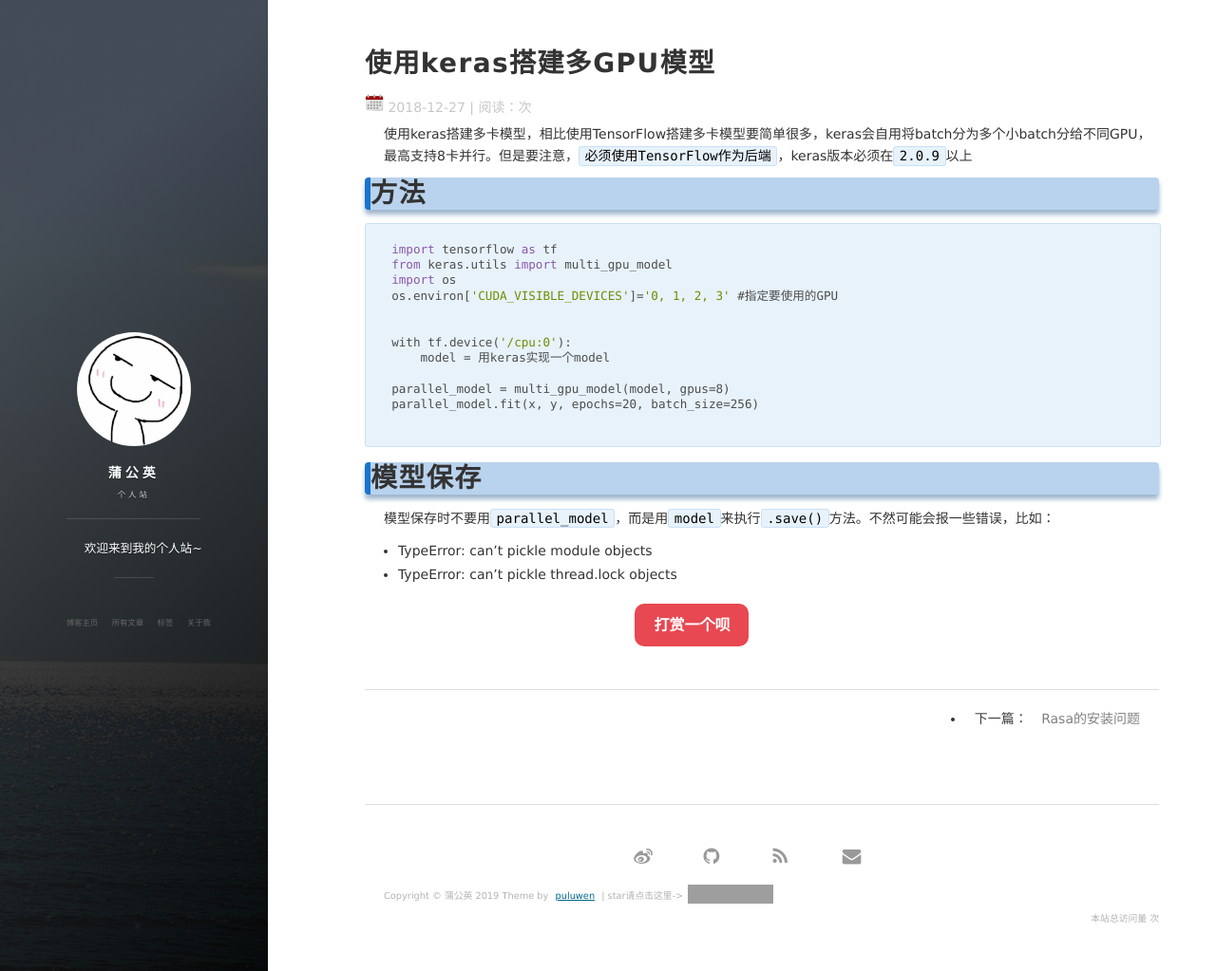
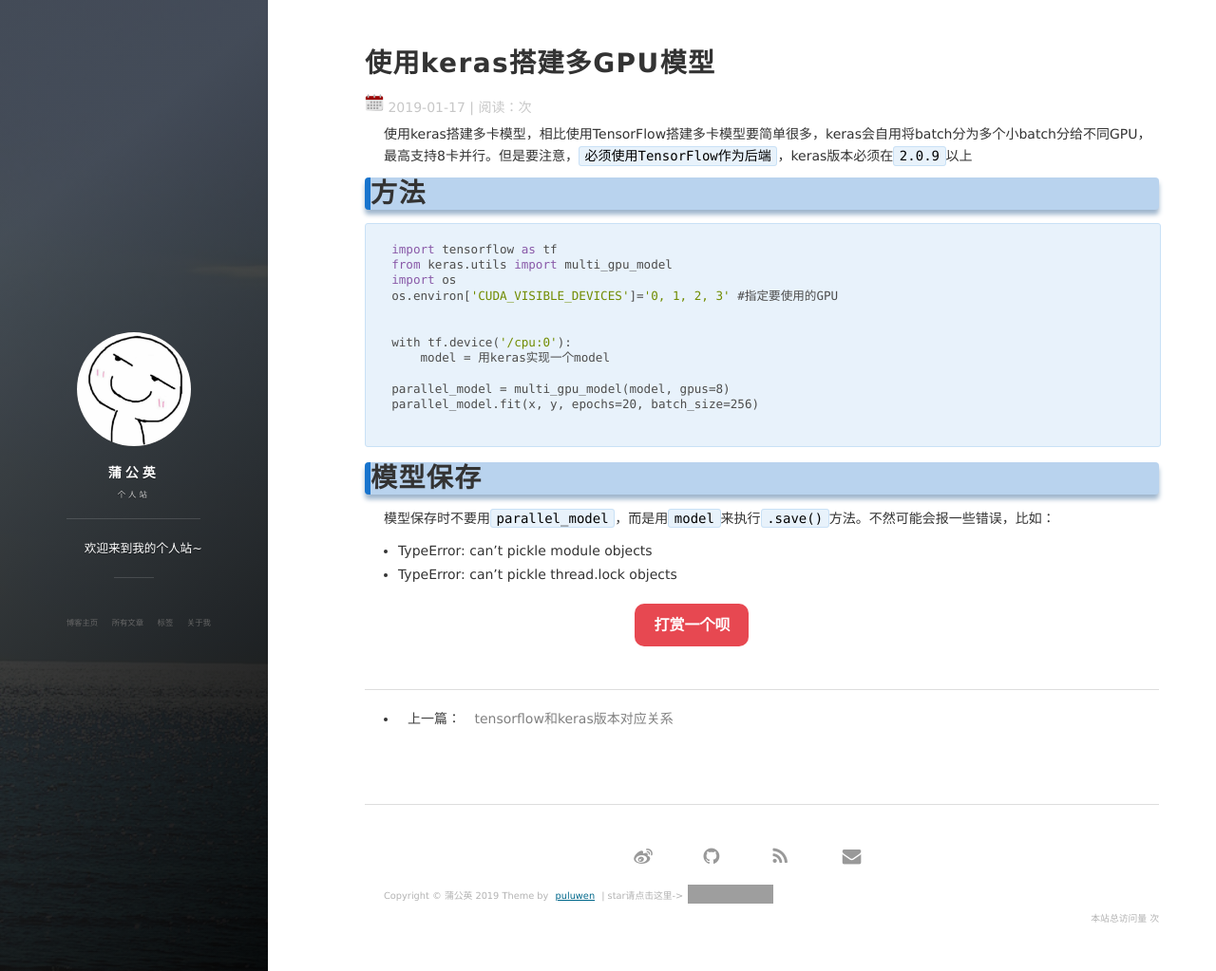
Before and after one commit to puluwen/puluwen.github.io, a Jekyll site: the page built from _posts/2018-01-17-keras-mulgpu.md, in a window 1280 px wide and 1023 px high. Shown: the whole window at 95% size. Built offline with Jekyll 4.4.1, drawn with Linux system fonts in a browser that asks for light colours; nearby versions of some CDN libraries; comment, search, counter and statistics services are not loaded; grey boxes are pictures that could not be loaded.

Commit message:
create keras multigpu

```diff
--- a/_posts/2018-01-17-keras-mulgpu.md
+++ b/_posts/2018-01-17-keras-mulgpu.md
@@ -1,7 +1,7 @@
 ---
 layout: post
 title: "使用keras搭建多GPU模型"
-date: 2018-12-27
+date: 2019-01-17
 description: "介绍用keras做前端，TensorFlow做后端搭建多GPU模型"
 tag: keras
 
```
